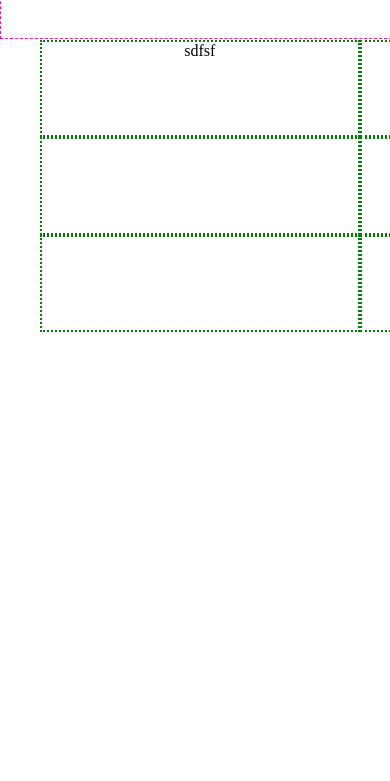
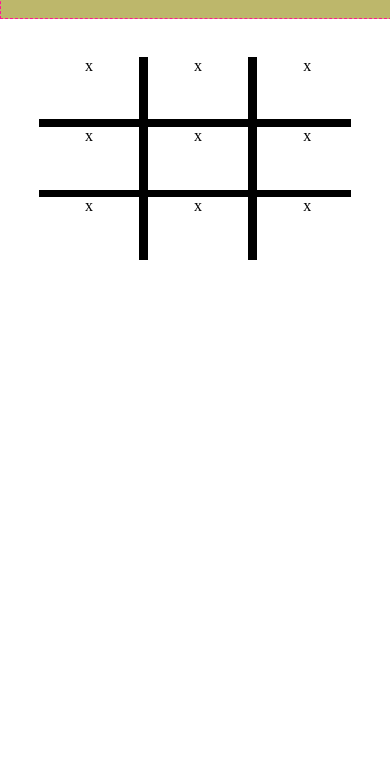
Before and after one commit to joecih/DigitalCrafts2016, a plain HTML site: page tic-tac-toe/index.html in a window 390 px wide. Shown: the part 63-844 px from the top of the page. Drawn offline with Linux system fonts and the light colour scheme.

Commit message:
Finally got some responsive / scaling viewport.

```diff
--- a/tic-tac-toe/css/styles.css
+++ b/tic-tac-toe/css/styles.css
@@ -2,72 +2,126 @@ body {
     margin: auto;
 }
 
-.wrapper {
+.navbar {
     position: fixed;
     width: 100%;
+    height: 80px;
     margin: auto;
-    height: 100px;
     text-align: center;
     border: 1px dashed deeppink;
+    background-color: darkkhaki;
 }
 
-.container {
+.center {
     position: relative;
-    top:35px;
-    left: 10%;
-    right: 10%;
-    width: 960px;
-    padding-bottom: 25%;
-    /*border: 3px dashed blue;*/
+    top: 120px;
+    height: 0;
+    width: 80%;
+    padding-bottom: 40%;
+    margin: auto;
+    /*border: 1px dashed red;*/
+    background-color: black;
 }
 
-/*.text {
-    margin: auto;
+/*.back-layer {
+    position: absolute;
+    top: 0;
+    height: 0;
+    padding-bottom: 50%;
+    width: 100%;
+    border: 2px dotted darkorange;
 }*/
 
-/*h1 {
-    text-align: center;
-    font-size: 75px;
-}*/
-
-/*.container button {
-    box-sizing: border-box;
-    width: 33.25%;
-    height: 100%;
-    float: left;
-}*/
 
 .box {
-    box-sizing: border-box;
-    width: 33.3%;
+    position: absolute;
+    width: 32%;
     height: 100%;
-    float: left;
-    border: 2px dotted green;
+    /*border: 1px dashed green;*/
+    text-align: center;
+    background-color: white;
 }
+
+#box-one, #box-four, #box-seven {
+  top: 0;
+  left: 0;
+}
+#box-two, #box-five, #box-eight {
+   top: 0;
+   left: 35%;
+}
+#box-three, #box-six, #box-nine {
+    top: 0;
+    left: 70%;
+}
+
 
 #row-1 {
     position: absolute;
     top: 0;
-    left: 0;
-    width:100%;
-    height: 100%;
-    /*border: 1px dashed red;*/
+    height: 40%;
+    width: 100%;
+    /*border: 1px dotted yellow;*/
+    overflow: hidden;
 }
 
 #row-2 {
     position: absolute;
-    top: 100%;
-    left: 0;
-    width:100%;
-    height: 100%;
-    /*border: 1px dashed red;  */
+    top: 45%;
+    height: 40%;
+    width: 100%;
+    overflow: hidden;
+    /*border: 1px dotted yellow;*/
 }
 
 #row-3 {
     position: absolute;
-    top: 200%;
-    left: 0;
-    width:100%;
+    top: 90%;
+    height: 40%;
+    width: 100%;
+    overflow: hidden;
+    /*border: 1px dotted yellow;*/
+    background-color: black;
+
+/* BOARD STYLES */
+
+#board-outer {
+    /*height: 350px;
+    width: 350px;
+    background-color: none;
+    overflow: hidden;*/
+}
+
+/*#board {
+    position: absolute;
+    width: 354px;
+    height: 354px;
+    background-color: none;
+    border-spacing: 0;
+    margin-left: -2px;
+    margin-top: -2px;
+}
+
+td {
+    height: 116px;
+    width: 116px;
+    text-align: center;
+    font-family: sans-serif;
+    font-size: 40pt;
+    border-collapse: collapse;
+    border: 2px solid black;
+    text-transform: uppercase;
+    color: #999999;
+}
+
+.x {
+    width: 100%;
     height: 100%;
-    /*border: 1px dashed red;*/
+    background-color: blue;
 }
+
+.o {
+    width: 100%;
+    height: 100%;
+    background-color: red;
+}*/
--- a/tic-tac-toe/index.html
+++ b/tic-tac-toe/index.html
@@ -8,38 +8,67 @@
 
 <body>
 
-    <div class="wrapper">
+    <div class="navbar">
         <div class="text">
             <h2>TIC TAC TOE</h2>
         </div>
-        <div class="container">
+    </div>
+    <div id="board-outer" class="center">
+        <!--<div class="back-layer">-->
+        <div id="row-1" class="rows">
+            <div class="box" id="box-one">x</div>
+            <div class="box" id="box-two">x</div>
+            <div class="box" id="box-three">x</div>
+        </div>
+        <div id="row-2" class="rows">
+            <div class="box" id="box-four">x</div>
+            <div class="box" id="box-five">x</div>
+            <div class="box" id="box-six">x</div>
+        </div>
+        <div id="row-3" class="rows">
+            <div class="box" id="box-seven">x</div>
+            <div class="box" id="box-eight">x</div>
+            <div class="box" id="box-nine">x</div>
+        </div>
+        <!--</div>-->
+        <!--<div id="row-1" class="rows">
 
+            </div>-->
 
-            <div id="row-1">
-                <div class="box" id="box-one">sdfsf</div>
-                <div class="box" id="box-two">sdfsf</div>
-                <div class="box" id="box-three">sdfsdf</div>
+        <!--<div id="row-2" class="rows">
+                <div class="box" id="box-four">x</div>
+                <div class="box" id="box-five">x</div>
+                <div class="box" id="box-six">x</div>
             </div>
 
-            <div id="row-2">
-                <div class="box" id="box-four"></div>
-                <div class="box" id="box-five"></div>
-                <div class="box" id="box-six"></div>
-            </div>
+            <div id="row-3" class="rows">
+                <div class="box" id="box-seven">x</div>
+                <div class="box" id="box-eight">x</div>
+                <div class="box" id="box-nine">x</div>
+            </div>-->
 
-            <div id="row-3">
-                <div class="box" id="box-seven"></div>
-                <div class="box" id="box-eight"></div>
-                <div class="box" id="box-nine"></div>
-            </div>
+        <!--<table id="board">
+            <tr class="row">
+                <td id="a1"></td>
+                <td id="a2"></td>
+                <td id="a3"></td>
+            </tr>
+            <tr class="row">
+                <td id="b1"></td>
+                <td id="b2"></td>
+                <td id="b3"></td>
+            </tr>
+            <tr class="row">
+                <td id="c1"></td>
+                <td id="c2"></td>
+                <td id="c3"></td>
+            </tr>
+        </table>-->
 
 
 
+    </div>
 
-
-        </div>
-
-    </div>
 </body>
 
 </html>
```
